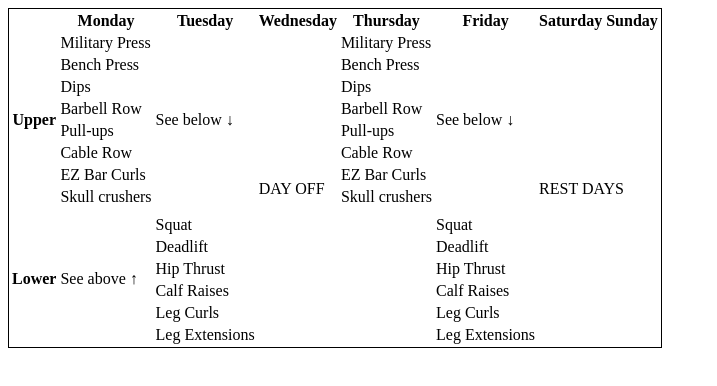
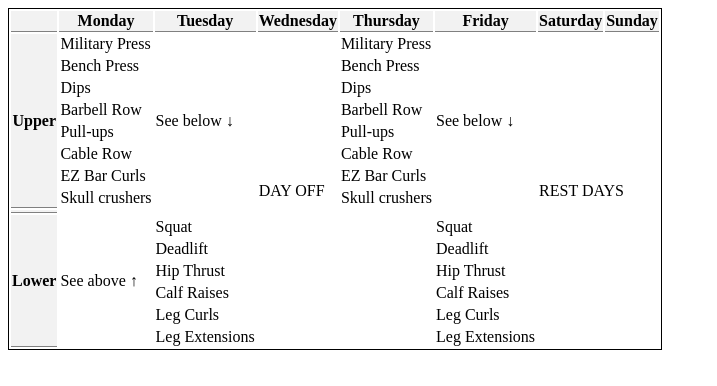
Before and after one commit to RazvanBugoi/HTML-tables, a plain HTML site: page HTML Complex Table/src/index.html in a window 1280 px wide. Shown: the whole page, without its empty margins (0-717 px from the left). Drawn offline with Linux system fonts and the light colour scheme.

Commit message:
added background colors for table headings

```diff
--- a/HTML Complex Table/src/style.css
+++ b/HTML Complex Table/src/style.css
@@ -1,3 +1,8 @@
 table{
     border: 1px solid black;
 }
+
+th {
+    background: rgba(0,0,0,.05);
+    border-bottom: 1px solid grey;
+}
--- a/HTML Simple Table/src/style.css
+++ b/HTML Simple Table/src/style.css
@@ -1,3 +1,8 @@
 table {
     border: 1px solid black;
 }
+
+th {
+    background: rgba(0,0,0,.05);
+    border-bottom: 1px solid grey;
+}
```
